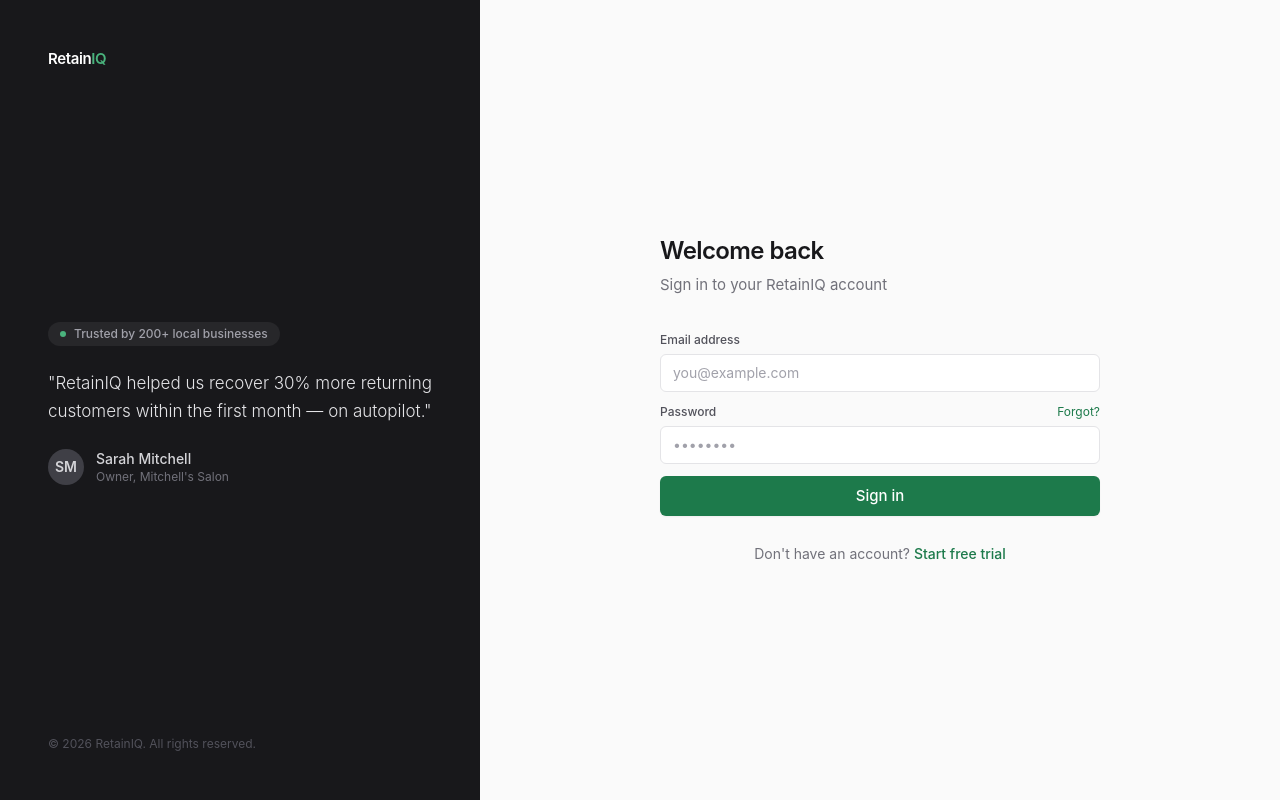
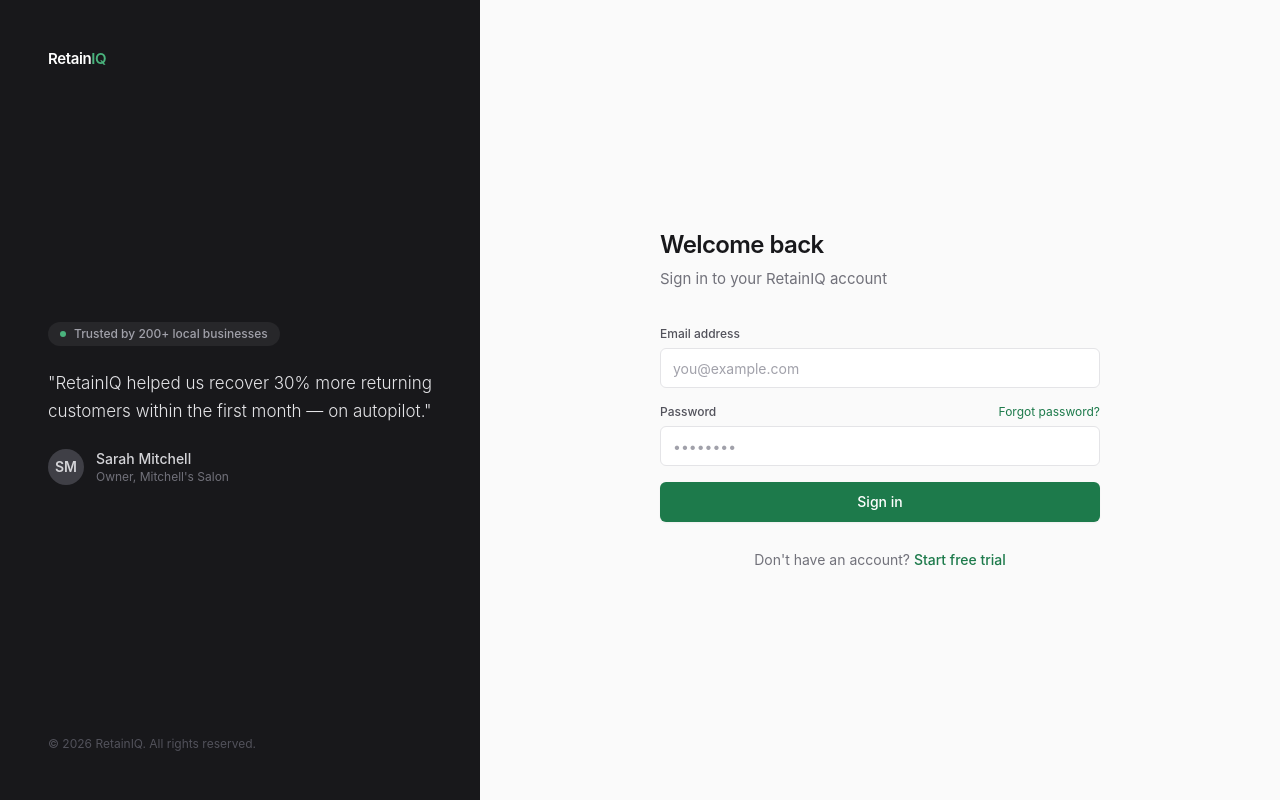
Before and after one commit to alexandresafernandes-png/RetainIQ, a Next.js app in the folder Verce/retain-iq/: page /login in a window 1280 px wide. Built offline with nearby package versions, Linux system fonts and the light colour scheme.

Commit message:
Update LoginForm.tsx

```diff
--- a/Verce/retain-iq/src/app/(auth)/login/LoginForm.tsx
+++ b/Verce/retain-iq/src/app/(auth)/login/LoginForm.tsx
@@ -7,10 +7,10 @@
 
 export default function LoginForm() {
   const router = useRouter();
-  const [email, setEmail] = useState("");
+  const [email, setEmail]       = useState("");
   const [password, setPassword] = useState("");
-  const [error, setError] = useState<string | null>(null);
-  const [loading, setLoading] = useState(false);
+  const [error, setError]       = useState<string | null>(null);
+  const [loading, setLoading]   = useState(false);
 
   async function handleSubmit(e: React.FormEvent) {
     e.preventDefault();
@@ -31,7 +31,8 @@
   }
 
   return (
-    <form onSubmit={handleSubmit} className="space-y-3">
+    <form onSubmit={handleSubmit} className="space-y-4">
+
       <div>
         <label className="label">Email address</label>
         <input
@@ -41,7 +42,7 @@
           value={email}
           onChange={(e) => setEmail(e.target.value)}
           placeholder="you@example.com"
-          className="input"
+          className="input h-10"
         />
       </div>
 
@@ -49,7 +50,7 @@
         <div className="flex items-center justify-between mb-1.5">
           <label className="label mb-0">Password</label>
           <Link href="/contact" className="text-xs text-brand-600 hover:text-brand-700 transition-colors">
-            Forgot?
+            Forgot password?
           </Link>
         </div>
         <input
@@ -59,22 +60,28 @@
           value={password}
           onChange={(e) => setPassword(e.target.value)}
           placeholder="••••••••"
-          className="input"
+          className="input h-10"
         />
       </div>
 
       {error && (
-        <div className="flex items-start gap-2 bg-red-50 border border-red-200 text-red-700 text-sm px-3 py-2.5 rounded-[var(--radius-sm)]">
-          <svg className="shrink-0 mt-0.5" width="14" height="14" viewBox="0 0 24 24" fill="none" stroke="currentColor" strokeWidth="2">
-            <circle cx="12" cy="12" r="10"/><line x1="12" y1="8" x2="12" y2="12"/><line x1="12" y1="16" x2="12.01" y2="16"/>
+        <div className="flex items-center gap-2 bg-red-50 border border-red-200 text-red-600 text-sm px-3 py-2.5 rounded-lg">
+          <svg className="shrink-0" width="14" height="14" viewBox="0 0 24 24" fill="none" stroke="currentColor" strokeWidth="2" strokeLinecap="round" strokeLinejoin="round">
+            <circle cx="12" cy="12" r="10"/>
+            <line x1="12" y1="8" x2="12" y2="12"/>
+            <line x1="12" y1="16" x2="12.01" y2="16"/>
           </svg>
           {error}
         </div>
       )}
 
-      <button type="submit" disabled={loading} className="btn-primary btn-lg w-full mt-1">
+      <button
+        type="submit"
+        disabled={loading}
+        className="btn-primary w-full h-10 text-[14px] mt-1"
+      >
         {loading ? (
-          <span className="flex items-center gap-2">
+          <span className="flex items-center justify-center gap-2">
             <svg className="animate-spin" width="14" height="14" viewBox="0 0 24 24" fill="none" stroke="currentColor" strokeWidth="2">
               <path d="M21 12a9 9 0 1 1-6.219-8.56"/>
             </svg>
@@ -82,6 +89,7 @@
           </span>
         ) : "Sign in"}
       </button>
+
     </form>
   );
 }
```
